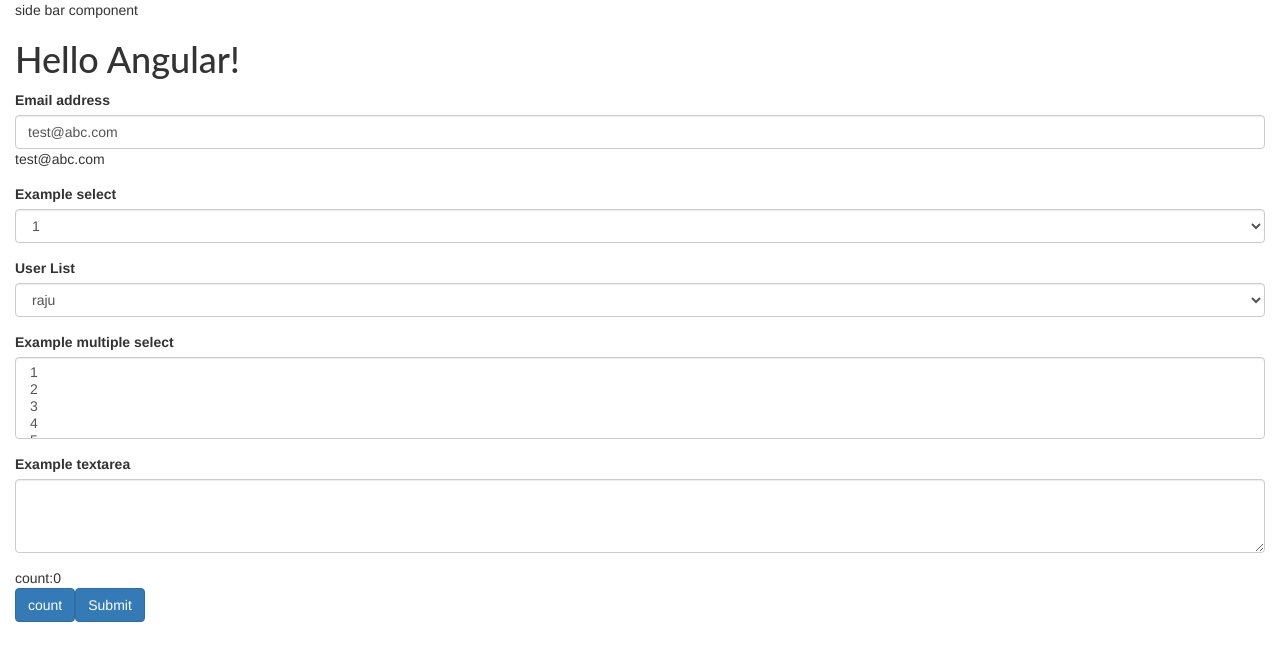
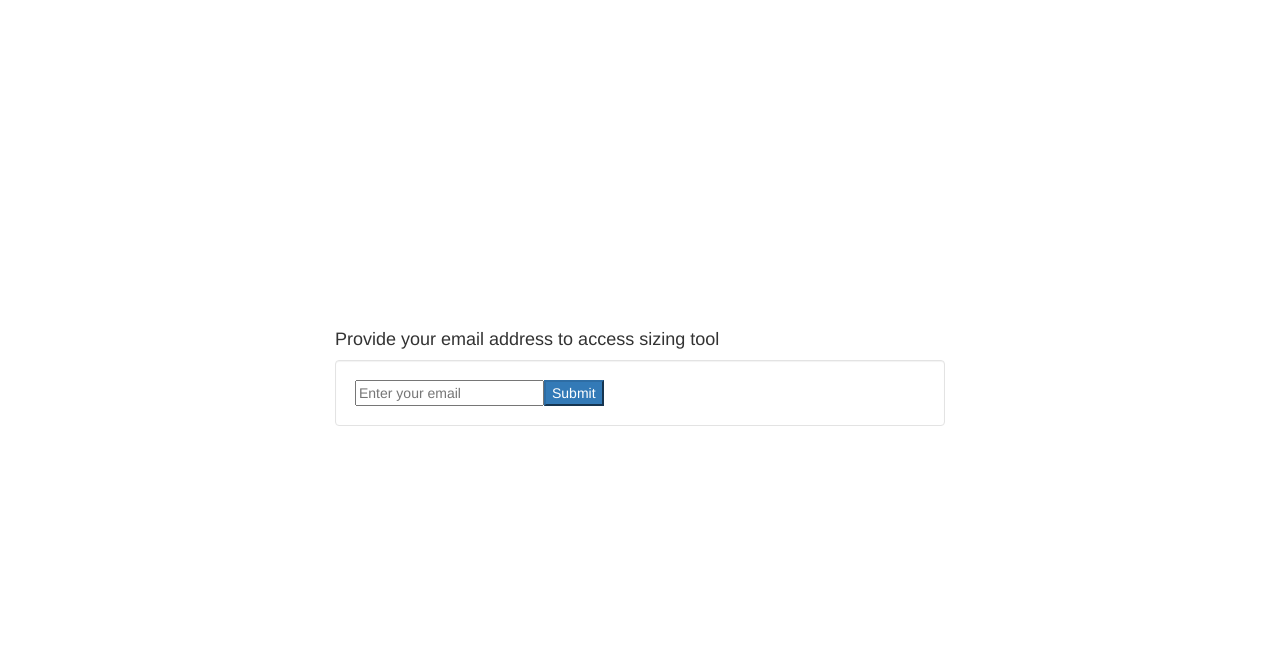
Before and after one commit to RajuSubrmanian/angular-practice, an Angular app: page / in a window 1280 px wide. Shown: the top 660 px of the page. Built offline with nearby package versions, Linux system fonts and the light colour scheme.

Commit message:
Adding login component

```diff
--- a/src/app/app.component.html
+++ b/src/app/app.component.html
@@ -1,7 +1,7 @@
 <!-- Latest compiled and minified CSS -->
 <link rel="stylesheet" href="https://stackpath.bootstrapcdn.com/bootstrap/3.4.1/css/bootstrap.min.css" integrity="sha384-HSMxcRTRxnN+Bdg0JdbxYKrThecOKuH5zCYotlSAcp1+c8xmyTe9GYg1l9a69psu" crossorigin="anonymous">
 
-<div class="container-fluid">
+<div class="container-fluid" *ngShow>
   <app-sidebar></app-sidebar>
   <hello name="{{ name }}"></hello>
 <form>
@@ -47,3 +47,5 @@
   </div>
 </form>
 </div>
+
+<app-login ></app-login>
--- a/src/app/app.module.ts
+++ b/src/app/app.module.ts
@@ -6,10 +6,11 @@ import { HttpClientModule } from '@angular/common/http'
 import { AppComponent } from './app.component';
 import { HelloComponent } from './hello.component';
 import { SidebarComponent } from './sidebar/sidebar.component';
+import { LoginComponent } from './login/login.component';
 
 @NgModule({
   imports:      [ BrowserModule, FormsModule, HttpClientModule ],
-  declarations: [ AppComponent, HelloComponent, SidebarComponent ],
+  declarations: [ AppComponent, HelloComponent, SidebarComponent, LoginComponent ],
   bootstrap:    [ AppComponent ]
 })
 export class AppModule { }
--- /dev/null
+++ b/src/app/login/login.component.css
@@ -0,0 +1,25 @@
+.login-container {
+  margin-top: 25%;
+  width: 50%;
+}
+
+.test {
+  display: inline-block;
+  height: 50px;
+  width: 200px;
+  background: red;
+}
+
+#two {
+  background: green;
+  position: absolute;
+  top:20px;
+  left: 20px;
+}
+
+.parent {
+ border: 2px dotted black;
+ display: inline-block;
+ position: relative;
+ width: 50%;
+}
--- /dev/null
+++ b/src/app/login/login.component.html
@@ -0,0 +1,15 @@
+<div class="container login-container">
+    <h4>Provide your email address to access sizing tool</h4>
+    <div class="well" style="background:white;">
+      <input type="text" id="email" placeholder="Enter your email"/>
+      <button type="button" class="btn-primary" id="btnSubmit"> Submit</button>
+    </div>
+</div>
+
+<!-- css position pratice-->
+<div class="parent" *ngHide>
+  <div class="test">test1</div>
+  <div class="test" id="two">test2</div>
+  <div class="test">test3</div>
+  <div class="test">test4</div>
+</div>
--- /dev/null
+++ b/src/app/login/login.component.ts
@@ -0,0 +1,15 @@
+import { Component, OnInit } from '@angular/core';
+
+@Component({
+  selector: 'app-login',
+  templateUrl: './login.component.html',
+  styleUrls: ['./login.component.css']
+})
+export class LoginComponent implements OnInit {
+
+  constructor() { }
+
+  ngOnInit() {
+  }
+
+}
```
